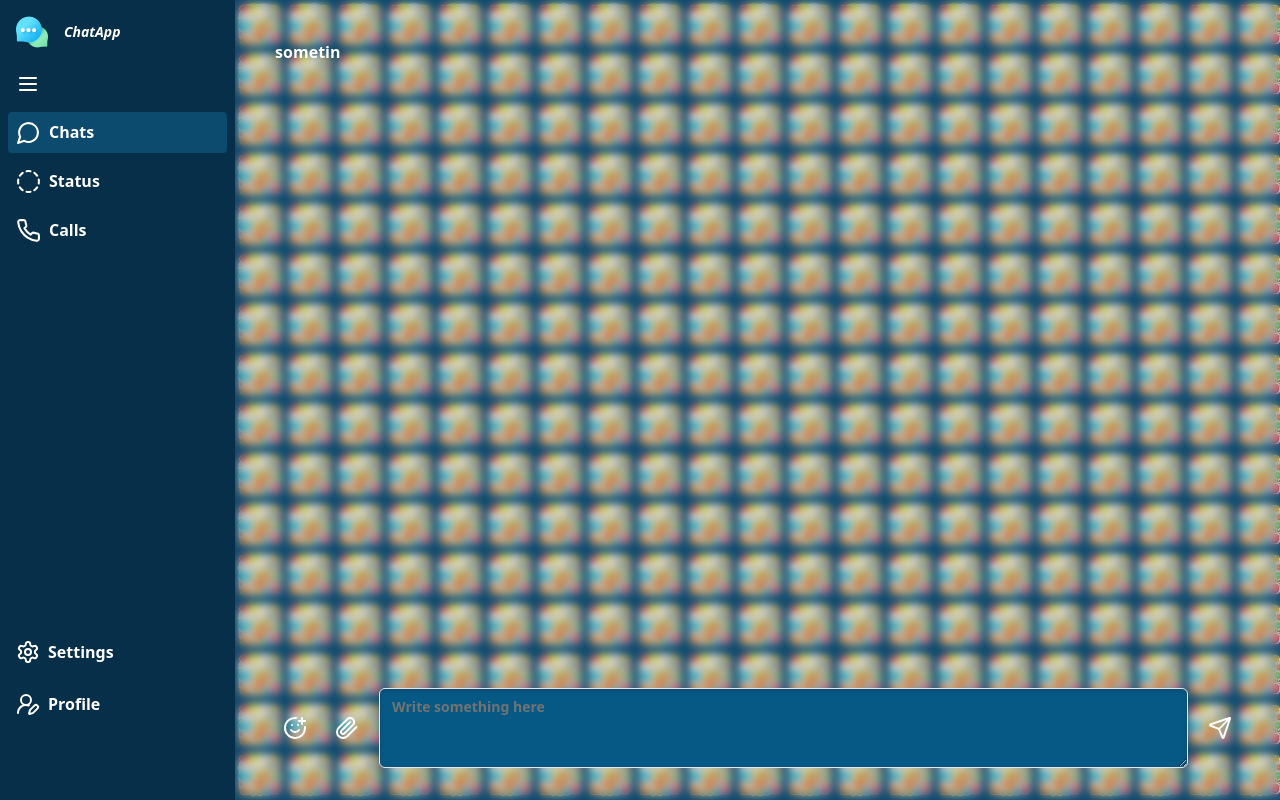
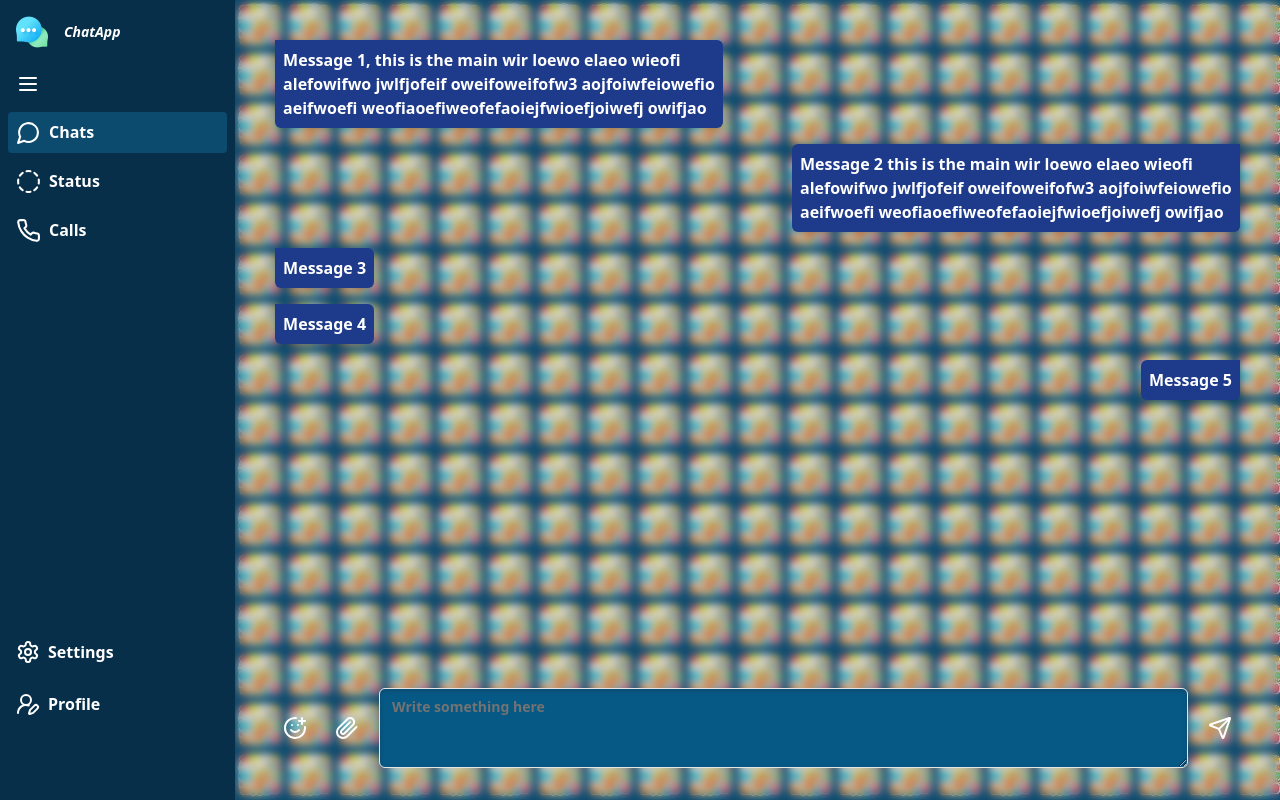
Before and after one commit to littlegod20/A-real-time-chat-app, a React (Vite) app: page /chats in a window 1280 px wide. Built offline with nearby package versions, Linux system fonts and the light colour scheme.

Commit message:
creating the message bubble and fixing the chatInputs at the bottom of the chat page

```diff
--- a/src/components/common/Dashboard.tsx
+++ b/src/components/common/Dashboard.tsx
@@ -24,8 +24,8 @@
 
   return (
     <main
-      className={`h-screen bg-sky-950 w-72 relative transition-all ${
-        isDashboard ? "" : "translate-x-0 w-16"
+      className={`hidden sm:block h-screen bg-sky-950 w-72 relative transition-all ${
+        isDashboard ? "" : "w-[70px]"
       }`}
     >
       <header className="relative top-0 flex items-center gap-4 p-4">
@@ -74,7 +74,8 @@
       </section>
 
       <section className="flex flex-col p-2 space-y-3">
-        <Link to='/settings'
+        <Link
+          to="/settings"
           className={`flex gap-2 hover:bg-sky-900 p-2 rounded-sm transition-all duration-300 ease-in hover:cursor-pointer ${
             activeTab === "settings" ? "bg-sky-900" : ""
           }`}
@@ -82,7 +83,8 @@
         >
           <Settings /> {isDashboard ? "Settings" : ""}
         </Link>
-        <Link to='/profile'
+        <Link
+          to="/profile"
           className={`flex gap-2 hover:bg-sky-900 p-2 rounded-sm transition-all duration-300 ease-in hover:cursor-pointer ${
             activeTab === "profile" ? "bg-sky-900" : ""
           }`}
--- /dev/null
+++ b/src/components/widgets/ChatInputs.tsx
@@ -0,0 +1,27 @@
+import { Paperclip, Send, SmilePlus } from "lucide-react";
+import { Textarea } from "../ui/textarea";
+
+
+const ChatInputs = () => {
+  return (
+    <section className="flex justify-center items-center space-x-3">
+      <div className="p-2 hover:bg-sky-900 hover:cursor-pointer transition-all duration-300 ease-in rounded-full">
+        <SmilePlus />
+      </div>
+
+      <div className="p-2 hover:bg-sky-900 hover:cursor-pointer transition-all duration-300 ease-in rounded-full">
+        <Paperclip />
+      </div>
+      <Textarea
+        className="w-11/12 bg-sky-800 shadow-inner shadow-sky-900"
+        placeholder="Write something here"
+      />
+
+      <div className="p-2 hover:bg-sky-900 hover:cursor-pointer transition-all duration-300 ease-in rounded-full">
+        <Send />
+      </div>
+    </section>
+  );
+}
+
+export default ChatInputs
--- /dev/null
+++ b/src/components/widgets/MessageBubble.tsx
@@ -0,0 +1,20 @@
+interface BubbleTypes {
+  isSender: boolean;
+  message: string;
+}
+
+const MessageBubble: React.FC<BubbleTypes> = ({ isSender, message }) => {
+  return (
+    <div className={`flex ${isSender ? "justify-start" : "justify-end"} pb-4`}>
+      <aside
+        className={`max-w-xs sm:max-w-md bg-blue-900 p-2 shadow-md ${
+          isSender ? "rounded-r-md rounded-bl-md" : "rounded-l-md rounded-br-md"
+        }`}
+      >
+        {message}
+      </aside>
+    </div>
+  );
+};
+
+export default MessageBubble;
--- a/src/pages/user/ChatPage.tsx
+++ b/src/pages/user/ChatPage.tsx
@@ -1,6 +1,32 @@
+import MessageBubble from "@/components/widgets/MessageBubble";
 import decor from "../../assets/decor.png";
-import { Paperclip, Send, SmilePlus } from "lucide-react";
-import { Textarea } from "@/components/ui/textarea";
+import ChatInputs from "@/components/widgets/ChatInputs";
+
+
+const temporaryData = [
+  {
+    message:
+      "Message 1, this is the main wir loewo elaeo wieofi alefowifwo jwlfjofeif oweifoweifofw3 aojfoiwfeiowefio aeifwoefi weofiaoefiweofefaoiejfwioefjoiwefj owifjao",
+    isSender: true,
+  },
+  {
+    message:
+      "Message 2 this is the main wir loewo elaeo wieofi alefowifwo jwlfjofeif oweifoweifofw3 aojfoiwfeiowefio aeifwoefi weofiaoefiweofefaoiejfwioefjoiwefj owifjao",
+    isSender: false,
+  },
+  {
+    message: "Message 3",
+    isSender: true,
+  },
+  {
+    message: "Message 4",
+    isSender: true,
+  },
+  {
+    message: "Message 5",
+    isSender: false,
+  },
+];
 
 const ChatPage = () => {
   return (
@@ -8,28 +34,15 @@
       className="w-full h-full bg-repeat"
       style={{ backgroundImage: `url('${decor}')`, backgroundSize: "50px" }}
     >
-      <div className="w-full h-full backdrop-blur-sm p-10">
+      <div className="w-full h-full backdrop-blur-sm sm:p-10 p-5">
         <section className="h-[90%]">
-          <p>sometin</p>
+          {temporaryData.map((item)=>(
+            <MessageBubble isSender={item.isSender} message={item.message} />
+          ))}
         </section>
 
-        <section className="flex justify-center items-center space-x-3">
-          <div className="p-2 hover:bg-sky-900 hover:cursor-pointer transition-all duration-300 ease-in rounded-full">
-            <SmilePlus />
-          </div>
-
-          <div className="p-2 hover:bg-sky-900 hover:cursor-pointer transition-all duration-300 ease-in rounded-full">
-            <Paperclip />
-          </div>
-          <Textarea
-            className="w-11/12 bg-sky-800 shadow-inner shadow-sky-900"
-            placeholder="Write something here"
-          />
-
-          <div className="p-2 hover:bg-sky-900 hover:cursor-pointer transition-all duration-300 ease-in rounded-full">
-            <Send />
-          </div>
-        </section>
+        {/* textarea, sendbutton and emojis and upload buttons */}
+        <ChatInputs/>
       </div>
     </main>
   );
```
